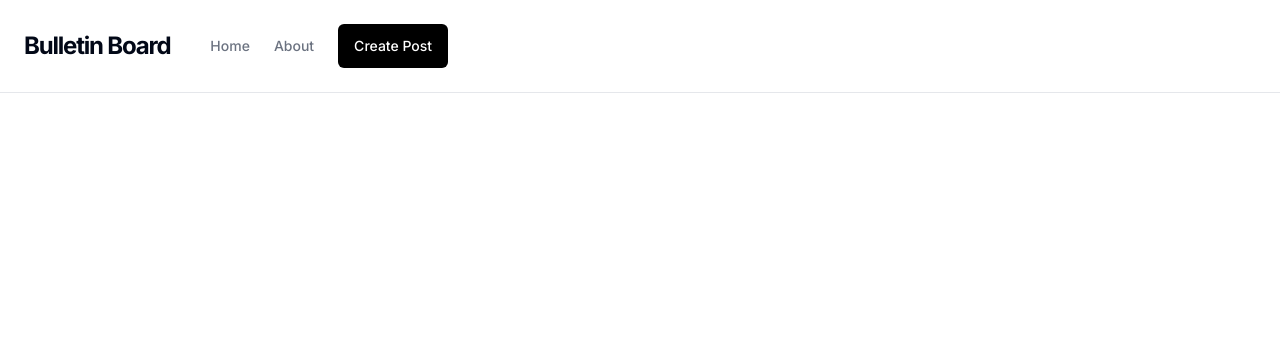
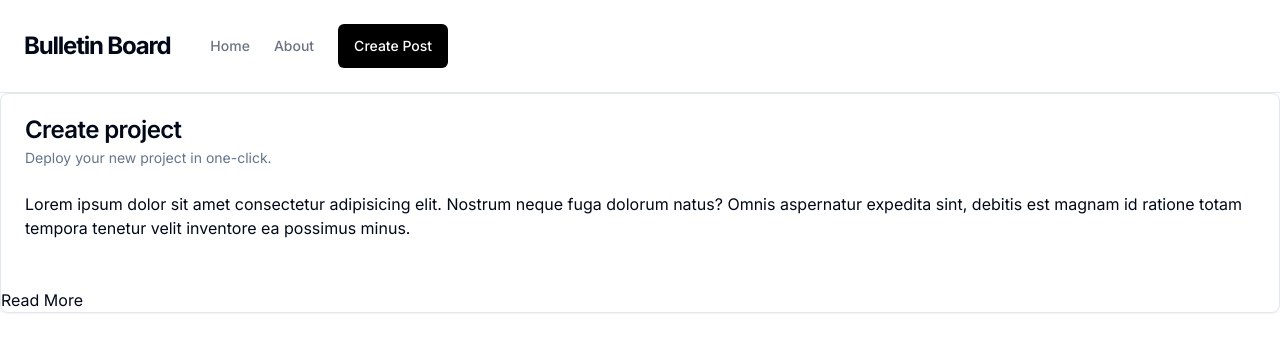
Before and after one commit to chiikawasaki/bbs-with-next.js, a Next.js app: page / in a window 1280 px wide. Shown: the top 352 px of the page. Built offline with nearby package versions, Linux system fonts and the light colour scheme.

Commit message:
Cardコンポーネントの作成 カード一枚を作成

```diff
--- a/app/page.tsx
+++ b/app/page.tsx
@@ -1,7 +1,33 @@
+import {
+  Card,
+  CardContent,
+  CardDescription,
+  CardFooter,
+  CardHeader,
+  CardTitle,
+} from "@/components/ui/card";
 import Image from "next/image";
+import Link from "next/link";
+import * as React from "react";
 
 export default function Home() {
   return (
-    <main className="flex min-h-screen flex-col items-center justify-between p-24"></main>
+    <main>
+      <Card>
+        <CardHeader>
+          <CardTitle>Create project</CardTitle>
+          <CardDescription>
+            Deploy your new project in one-click.
+          </CardDescription>
+        </CardHeader>
+        <CardContent>
+          Lorem ipsum dolor sit amet consectetur adipisicing elit. Nostrum neque
+          fuga dolorum natus? Omnis aspernatur expedita sint, debitis est magnam
+          id ratione totam tempora tenetur velit inventore ea possimus minus.
+        </CardContent>
+        <CardFooter className="flex justify-between"></CardFooter>
+        <Link href={"/bbs-posts-1"}>Read More</Link>
+      </Card>
+    </main>
   );
 }
--- /dev/null
+++ b/components/ui/card.tsx
@@ -0,0 +1,79 @@
+import * as React from "react"
+
+import { cn } from "@/lib/utils"
+
+const Card = React.forwardRef<
+  HTMLDivElement,
+  React.HTMLAttributes<HTMLDivElement>
+>(({ className, ...props }, ref) => (
+  <div
+    ref={ref}
+    className={cn(
+      "rounded-lg border bg-card text-card-foreground shadow-sm",
+      className
+    )}
+    {...props}
+  />
+))
+Card.displayName = "Card"
+
+const CardHeader = React.forwardRef<
+  HTMLDivElement,
+  React.HTMLAttributes<HTMLDivElement>
+>(({ className, ...props }, ref) => (
+  <div
+    ref={ref}
+    className={cn("flex flex-col space-y-1.5 p-6", className)}
+    {...props}
+  />
+))
+CardHeader.displayName = "CardHeader"
+
+const CardTitle = React.forwardRef<
+  HTMLParagraphElement,
+  React.HTMLAttributes<HTMLHeadingElement>
+>(({ className, ...props }, ref) => (
+  <h3
+    ref={ref}
+    className={cn(
+      "text-2xl font-semibold leading-none tracking-tight",
+      className
+    )}
+    {...props}
+  />
+))
+CardTitle.displayName = "CardTitle"
+
+const CardDescription = React.forwardRef<
+  HTMLParagraphElement,
+  React.HTMLAttributes<HTMLParagraphElement>
+>(({ className, ...props }, ref) => (
+  <p
+    ref={ref}
+    className={cn("text-sm text-muted-foreground", className)}
+    {...props}
+  />
+))
+CardDescription.displayName = "CardDescription"
+
+const CardContent = React.forwardRef<
+  HTMLDivElement,
+  React.HTMLAttributes<HTMLDivElement>
+>(({ className, ...props }, ref) => (
+  <div ref={ref} className={cn("p-6 pt-0", className)} {...props} />
+))
+CardContent.displayName = "CardContent"
+
+const CardFooter = React.forwardRef<
+  HTMLDivElement,
+  React.HTMLAttributes<HTMLDivElement>
+>(({ className, ...props }, ref) => (
+  <div
+    ref={ref}
+    className={cn("flex items-center p-6 pt-0", className)}
+    {...props}
+  />
+))
+CardFooter.displayName = "CardFooter"
+
+export { Card, CardHeader, CardFooter, CardTitle, CardDescription, CardContent }
```
